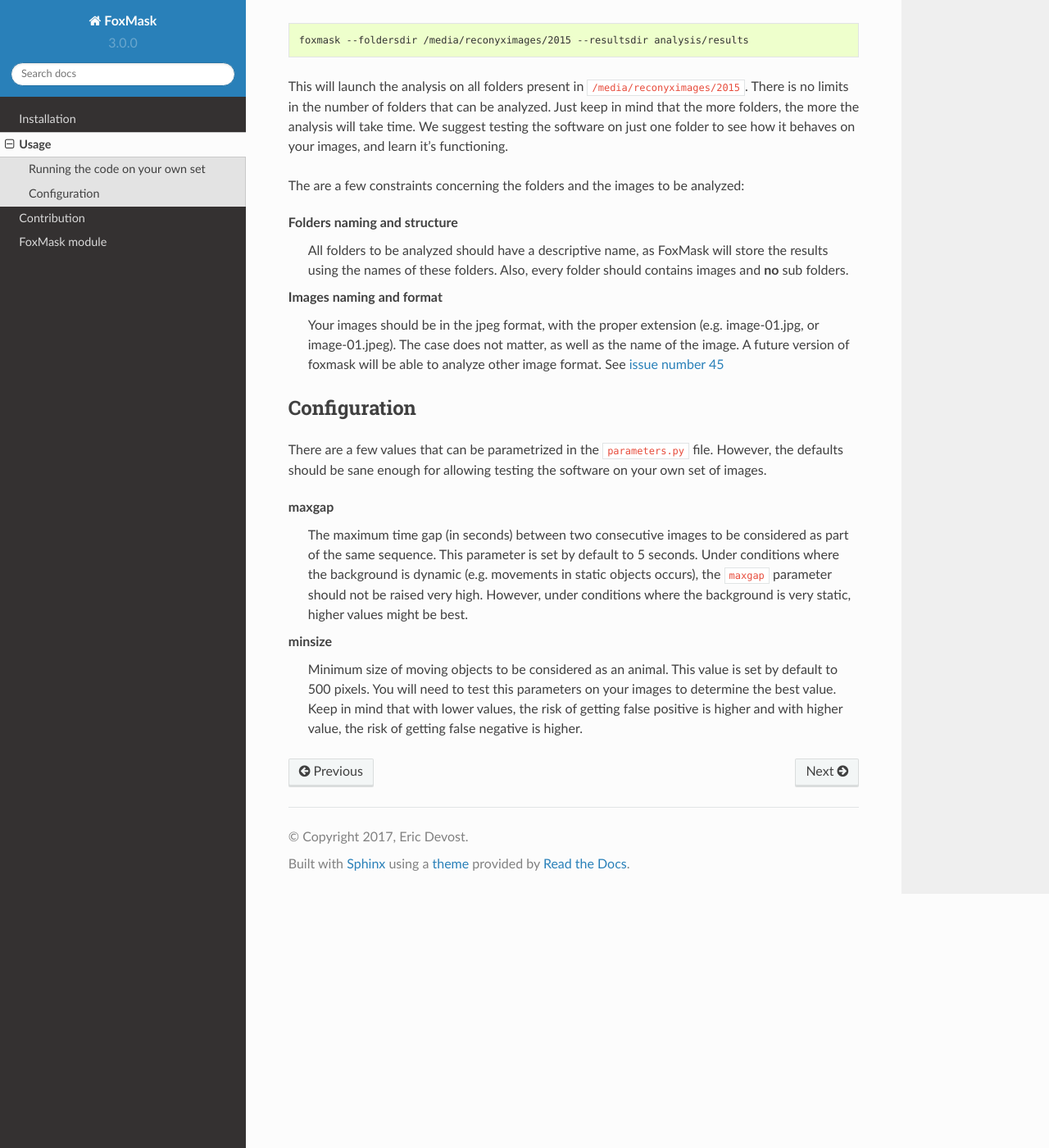
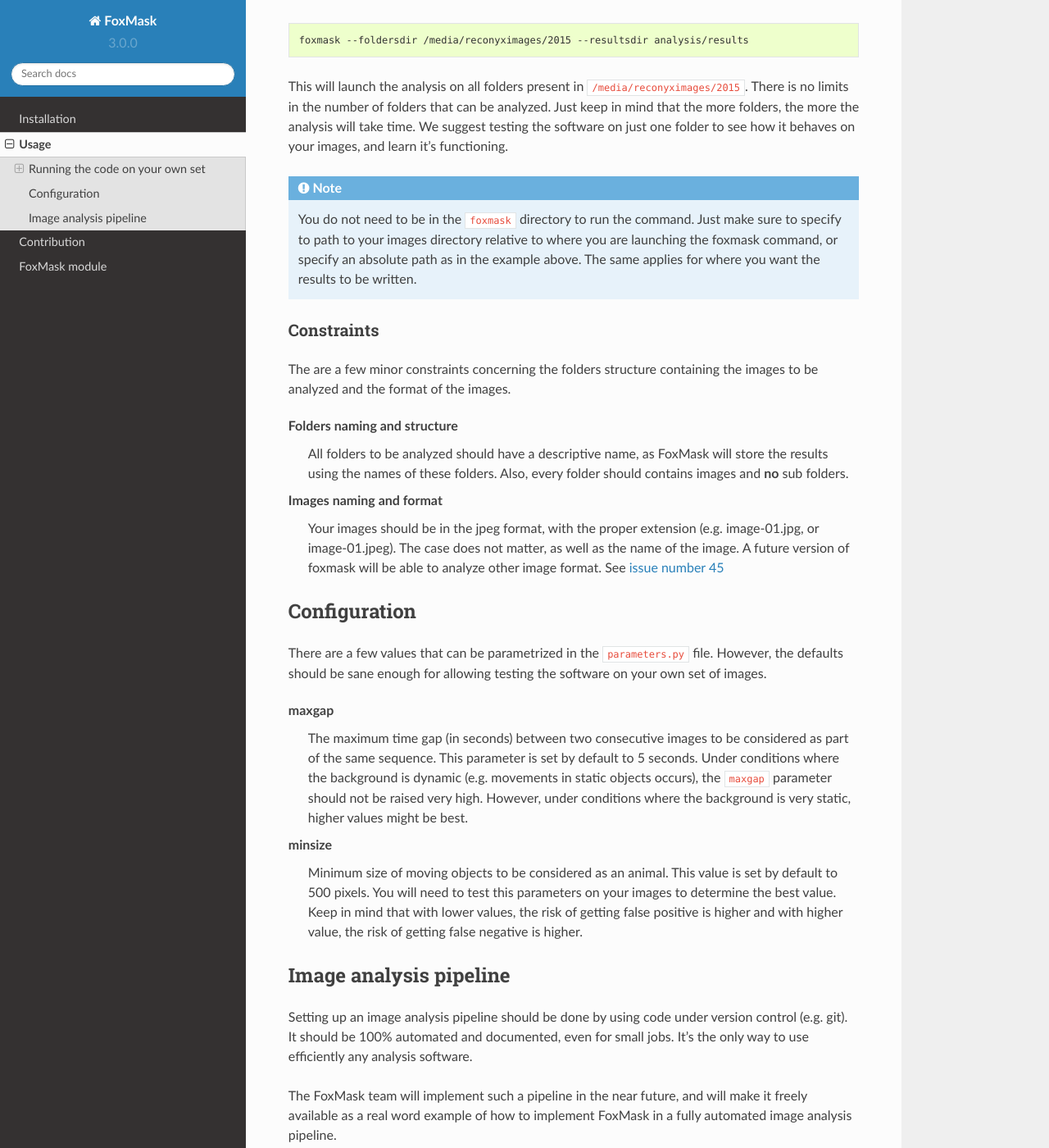
Before and after one commit to edevost/foxmask, a Sphinx documentation site: the page built from docs/usage.rst, in a window 1280 px wide and 1400 px high, scrolled down 641 px. Shown: the whole window at 82% size. Built offline with Sphinx 7.4.7 and the Read the Docs theme 2.0.0, drawn with Linux system fonts in a browser that asks for light colours.

Commit message:
Usage note on where to execute foxmask.

```diff
--- a/docs/usage.rst
+++ b/docs/usage.rst
@@ -27,7 +27,7 @@
 
 
 Running the code on your own set
---------------------------------
+================================
 
 To run the code on your own set of images, simply specify
 where the folders containing the images are located. For
@@ -44,8 +44,20 @@
 We suggest testing the software on just one folder to see
 how it behaves on your images, and learn it's functioning.
 
-The are a few constraints concerning the folders and the images
-to be analyzed:
+.. note::
+
+   You do not need to be in the ``foxmask`` directory to run the command.
+   Just make sure to specify to path to your images directory relative
+   to where you are launching the foxmask command, or specify an
+   absolute path as in the example above. The same applies for where
+   you want the results to be written.
+
+
+Constraints
+-----------
+
+The are a few minor constraints concerning the folders structure containing the
+images to be analyzed and the format of the images.
 
 Folders naming and structure
   All folders to be analyzed should have a descriptive name, as FoxMask
@@ -61,7 +73,7 @@
 .. _issue number 45: https://github.com/edevost/foxmask/issues/45
 
 Configuration
--------------
+=============
 
 There are a few values that can be parametrized in the
 ``parameters.py`` file. However, the defaults should
@@ -83,3 +95,16 @@
   parameters on your images to determine the best value. Keep in mind
   that with lower values, the risk of getting false positive is higher and
   with higher value, the risk of getting false negative is higher.
+
+
+Image analysis pipeline
+=======================
+
+Setting up an image analysis pipeline should be done by using code
+under version control (e.g. git). It should be 100% automated and
+documented, even for small jobs. It's the only way to use efficiently
+any analysis software.
+
+The FoxMask team will implement such a pipeline in the near future,
+and will make it freely available as a real word example of how
+to implement FoxMask in a fully automated image analysis pipeline.
```
